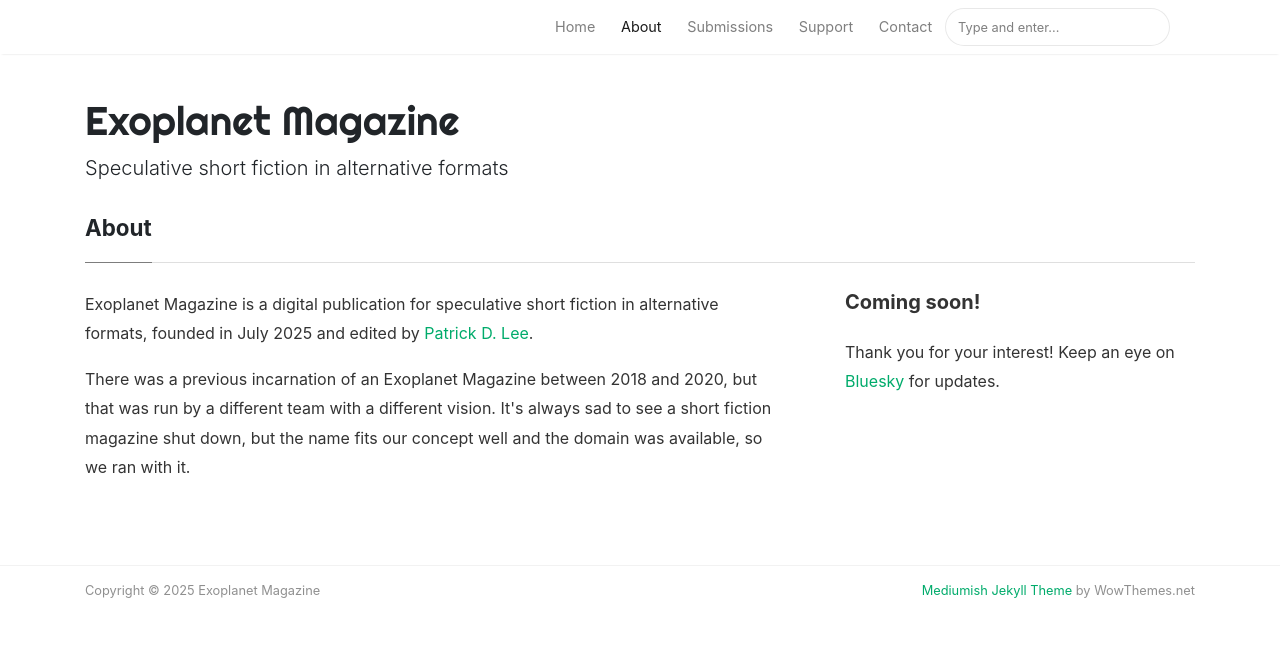
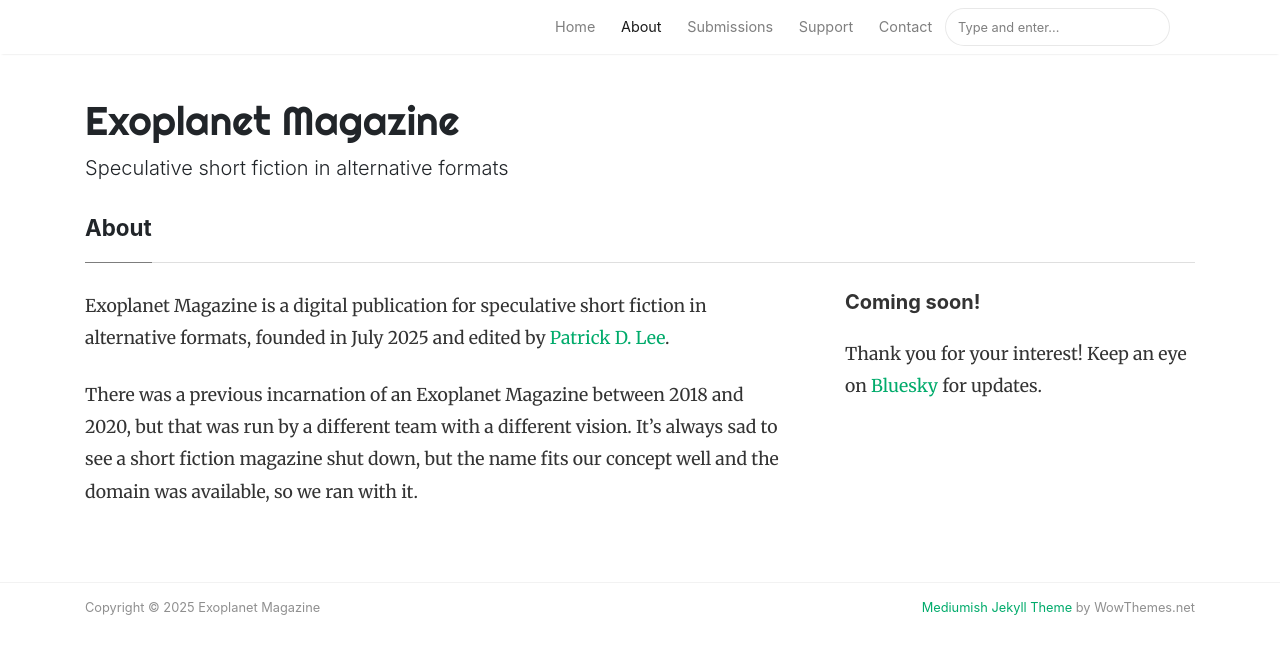
Before and after one commit to ExoplanetMag/exoplanetmag.github.io, a Jekyll site: the page built from _pages/about.md, in a window 1280 px wide. Shown: the top 654 px of the page. Built offline with Jekyll 4.4.1, drawn with Linux system fonts in a browser that asks for light colours; nearby versions of some CDN libraries.

Commit message:
Add new page-with-sidebar layout

```diff
--- /dev/null
+++ b/_layouts/page-with-sidebar.html
@@ -0,0 +1,25 @@
+---
+layout: default
+---
+
+
+<section>
+    <div class="section-title">
+        <h2><span>{{ page.title }}</span></h2>
+    </div>
+
+    <div class="article-post">
+        <div class="row justify-content-between">
+            <div class="col-md-8 pr-5">
+                {{content}}
+            </div>
+
+            <div class="col-md-4">
+                <div class="sticky-top sticky-top-80">
+                    <h5>Coming soon!</h5>
+                    <p>Thank you for your interest! Keep an eye on <a target="_blank" href="https://bsky.app/profile/exoplanetmag.com">Bluesky</a> for updates.</p>
+                </div>
+            </div>
+        </div>
+    </div>
+</section>
--- a/_pages/about.md
+++ b/_pages/about.md
@@ -1,24 +1,9 @@
 ---
-layout: page
+layout: page-with-sidebar
 title: About
 permalink: /about
 ---
 
-<div class="row justify-content-between">
-<div class="col-md-8 pr-5">
+Exoplanet Magazine is a digital publication for speculative short fiction in alternative formats, founded in July 2025 and edited by [Patrick D. Lee](https://patrickdlee.com).
 
-<p>Exoplanet Magazine is a digital publication for speculative short fiction in alternative formats, founded in July 2025 and edited by <a target="_blank" href="https://patrickdlee.com">Patrick D. Lee</a>.</p>
-
-<p>There was a previous incarnation of an Exoplanet Magazine between 2018 and 2020, but that was run by a different team with a different vision. It's always sad to see a short fiction magazine shut down, but the name fits our concept well and the domain was available, so we ran with it.</p>
-
-</div>
-
-<div class="col-md-4">
-
-<div class="sticky-top sticky-top-80">
-
-    {% include sidebar.html %}
-
-</div>
-</div>
-</div>
+There was a previous incarnation of an Exoplanet Magazine between 2018 and 2020, but that was run by a different team with a different vision. It's always sad to see a short fiction magazine shut down, but the name fits our concept well and the domain was available, so we ran with it.
```
